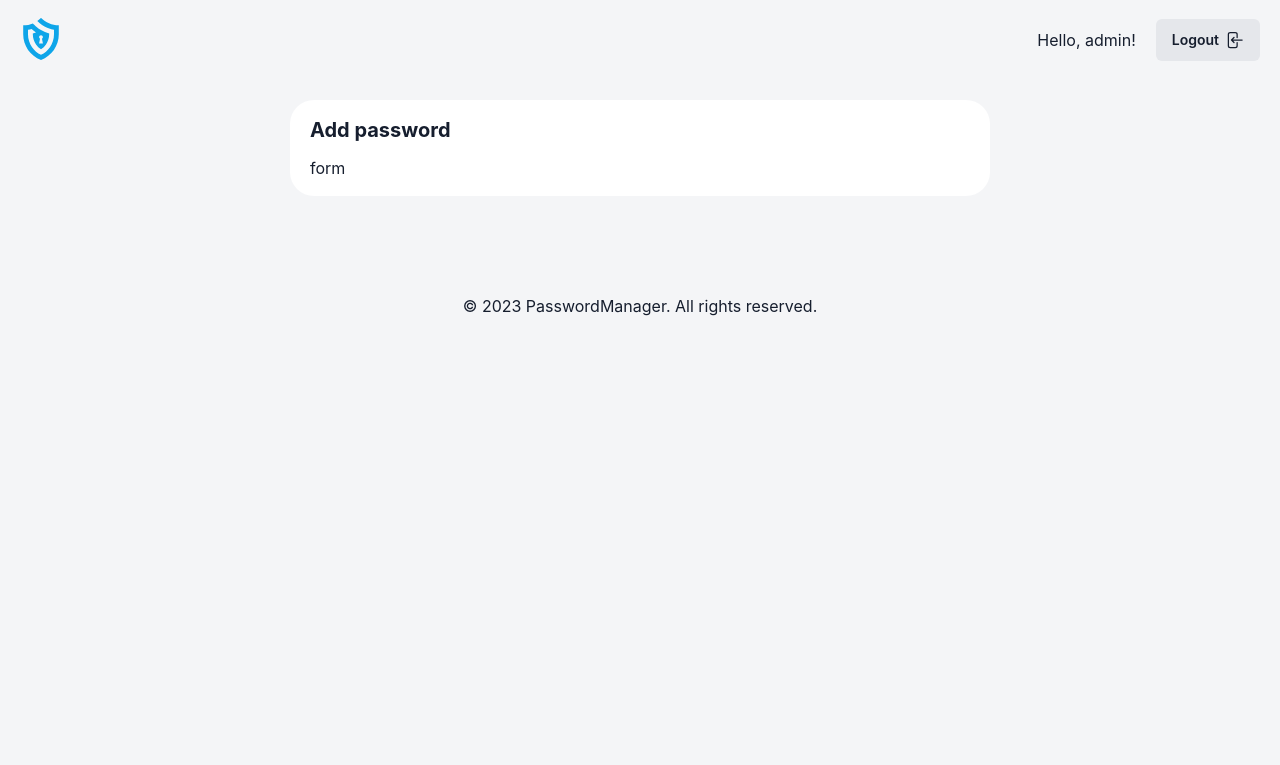
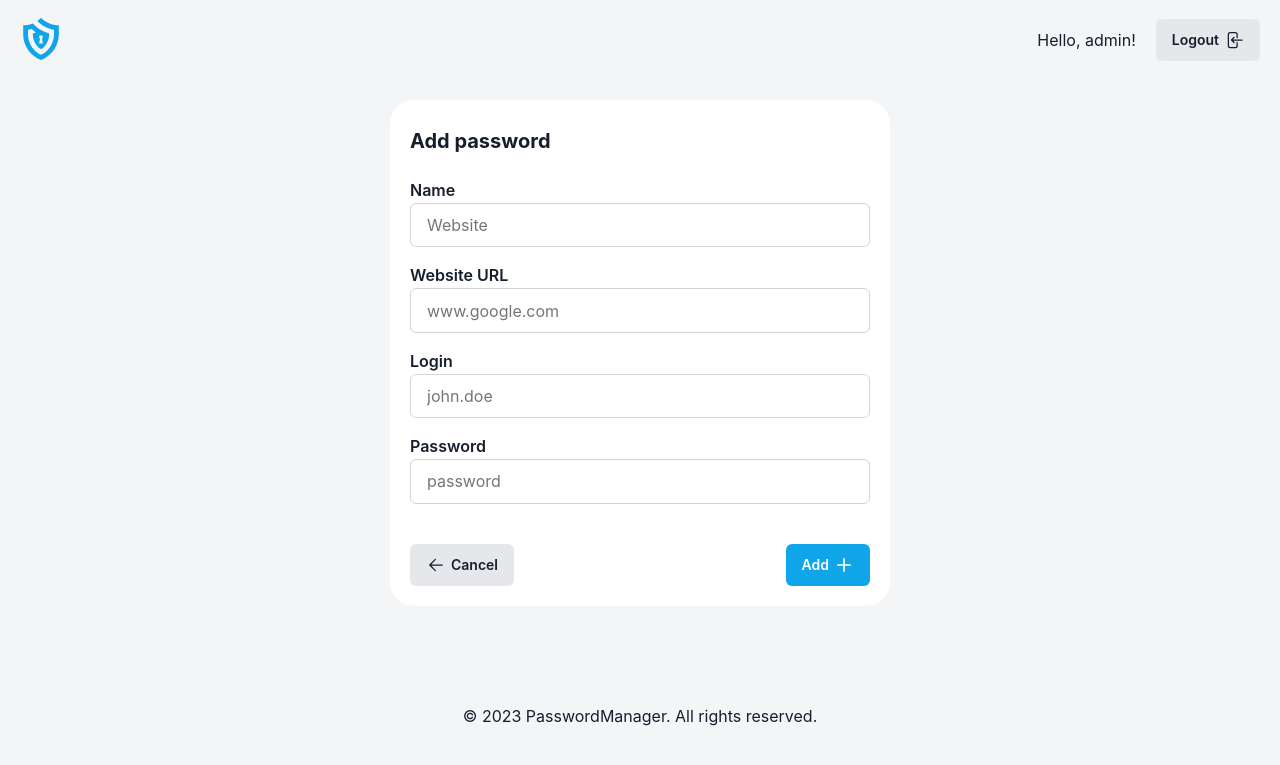
Before and after one commit to paul-bouloc/b3-c2-django-bouloc, a Django app: page /add/ in a window 1280 px wide. Shown: the top 765 px of the page. Run offline with Django 5.2, Linux system fonts and the light colour scheme; a user stored in the database is signed in.

Commit message:
Added "add password" form

```diff
--- a/app/static/css/add.css
+++ b/app/static/css/add.css
@@ -3,7 +3,7 @@
   flex-direction: column;
   align-items: center;
   gap: 20px;
-  max-width: 700px;
+  max-width: 500px;
   width: 100%;
   padding: var(--padding);
   box-sizing: border-box;
@@ -16,6 +16,7 @@
   justify-content: space-between;
   align-items: center;
   width: 100%;
+  min-height: 42px;
   box-sizing: border-box;
 }
 
@@ -26,3 +27,33 @@
   width: 100%;
   box-sizing: border-box;
 }
+
+.add-form form {
+  display: flex;
+  flex-direction: column;
+  gap: 20px;
+  width: 100%;
+  box-sizing: border-box;
+}
+
+.add-form form .field {
+  display: flex;
+  flex-direction: column;
+  gap: 5px;
+  width: 100%;
+  box-sizing: border-box;
+}
+
+.add-form form .field label {
+  font-weight: var(--font-weight-semibold);
+}
+
+.add-form form .form-buttons {
+  display: flex;
+  justify-content: space-between;
+  align-items: center;
+  gap: 10px;
+  width: 100%;
+  margin-top: 20px;
+  box-sizing: border-box;
+}
--- a/app/templates/app/add.html
+++ b/app/templates/app/add.html
@@ -12,7 +12,43 @@
   </div>
 
   <div class="add-form">
-    form
+    <form method="POST" action="add/submit" >
+      <div class="field">
+        <label for="name">Name</label>
+        <input type="text" name="name" id="name" placeholder="Website" required>
+      </div>
+
+      <div class="field">
+        <label for="website">Website URL</label>
+        <input type="url" name="website" id="website" placeholder="www.google.com" required>
+      </div>
+
+      <div class="field">
+        <label for="login">Login</label>
+        <input type="text" name="login" id="login" placeholder="john.doe" required>
+      </div>
+
+      <div class="field">
+        <label for="password">Password</label>
+        <input type="password" name="password" id="password" placeholder="password" required>
+      </div>
+
+      <div class="form-buttons">
+        <button type="button" class="secondary">
+          <svg xmlns="http://www.w3.org/2000/svg" fill="none" viewBox="0 0 24 24" stroke-width="1.5" stroke="currentColor" class="w-6 h-6">
+            <path stroke-linecap="round" stroke-linejoin="round" d="M19.5 12h-15m0 0l6.75 6.75M4.5 12l6.75-6.75" />
+          </svg>
+          Cancel
+        </button>
+
+        <button type="submit" class="primary">
+          Add
+          <svg xmlns="http://www.w3.org/2000/svg" fill="none" viewBox="0 0 24 24" stroke-width="2" stroke="#fff" class="w-6 h-6">
+            <path stroke-linecap="round" stroke-linejoin="round" d="M12 4.5v15m7.5-7.5h-15" />
+          </svg>
+        </button>
+      </div>
+    </form>
   </div>
 </div>
 {% endblock %}
--- a/app/views.py
+++ b/app/views.py
@@ -10,6 +10,9 @@ def dashboard(request):
     return render(request, "app/dashboard.html")
 
 def register(request):
+    if request.user.is_authenticated:
+        return redirect(reverse("login"))
+
     if request.method == "GET":
         return render(
             request, "registration/register.html",
@@ -23,4 +26,9 @@ def register(request):
             return redirect(reverse("dashboard"))
 
 def add(request):
+    # If the user is not logged in, redirect to login page
+    if not request.user.is_authenticated:
+        return redirect(reverse("login"))
+
+    # Otherwise, render the add page
     return render(request, "app/add.html")
```
Also changed, not shown: db.sqlite3.
